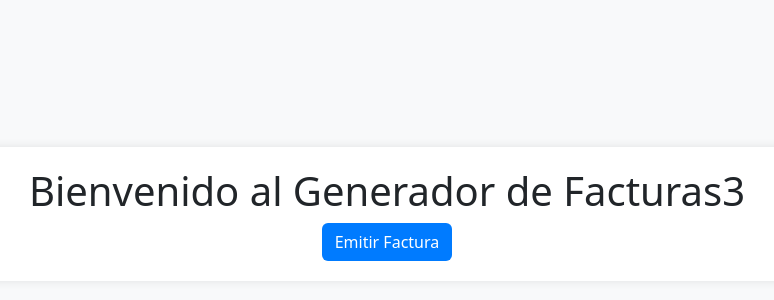
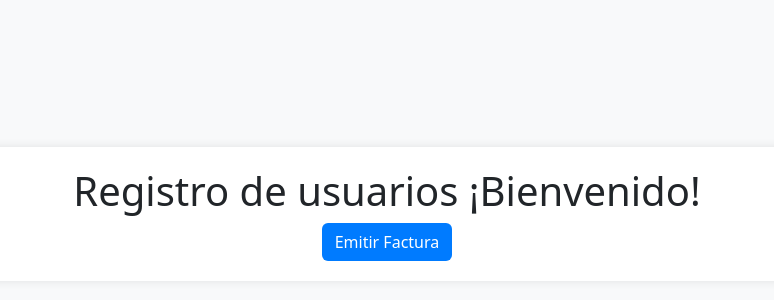
Before and after one commit to GabrielIturreCs/RegristroPacientes, an Electron app: page frontend/dist/index.html in a window 1280 px wide. Shown: the part 210-510 px from the top of the page, without its empty margins (253-1027 px from the left). Drawn offline with nearby package versions, Linux system fonts and the light colour scheme.

Commit message:
bienvenido

```diff
--- a/frontend/dist/index.html
+++ b/frontend/dist/index.html
@@ -39,7 +39,7 @@
 </head>
 <body>
     <div class="container text-center mt-5">
-       <h1>Bienvenido al Generador de Facturas3</h1>
+       <h1>Registro de usuarios ¡Bienvenido!</h1>
        <button id="emitirFactura" class="btn btn-custom">Emitir Factura</button>
     </div>
 
```
